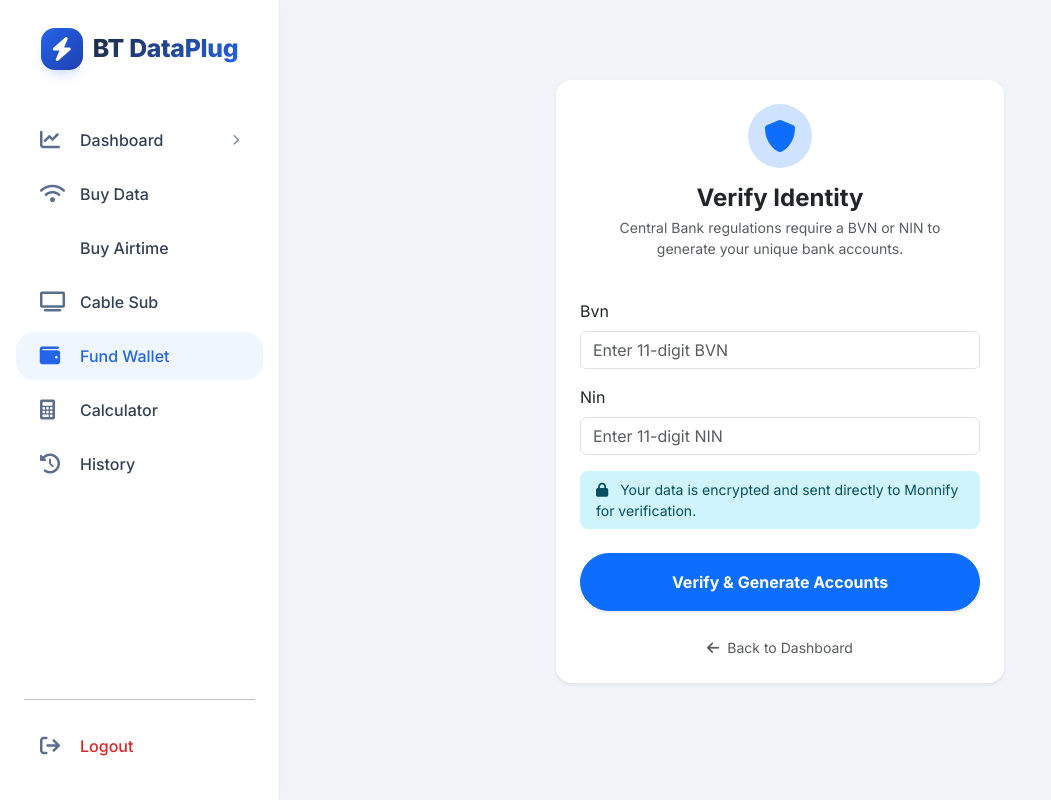
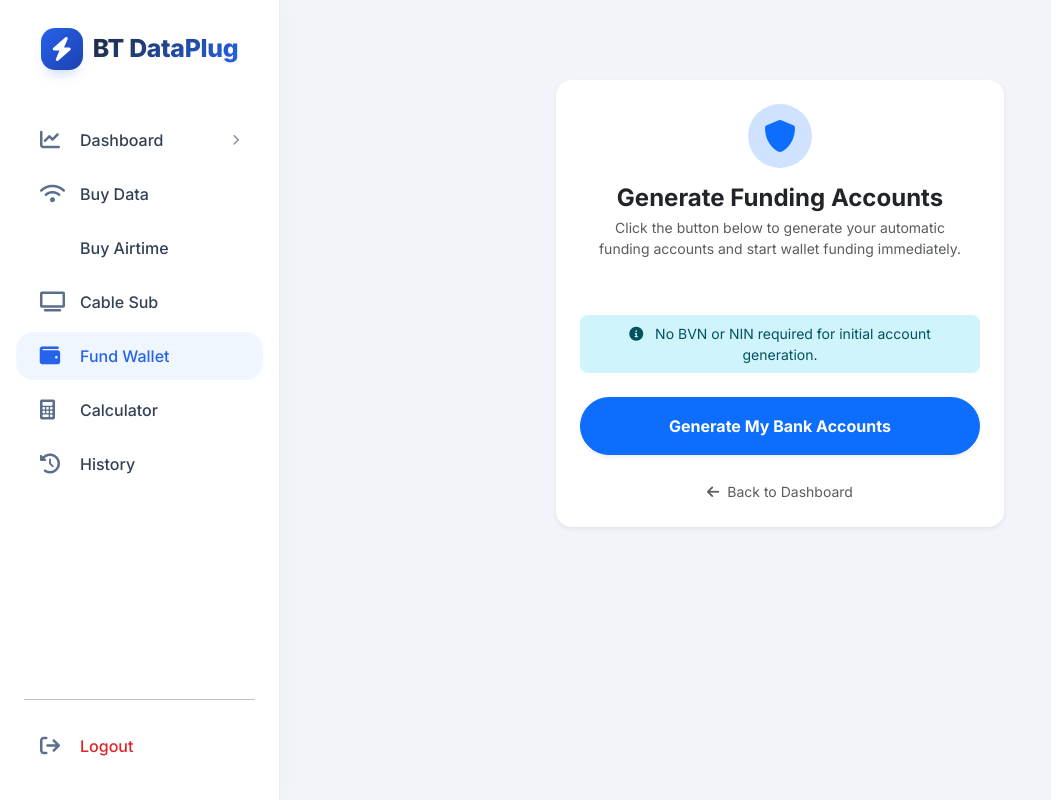
Before and after one commit to Yusuf-Babagana/bt-dataplug, a Django app: page /complete-kyc/ in a window 1280 px wide. Shown: the whole page, without its empty margins (0-1051 px from the left). Run offline with Django 5.2, Linux system fonts and the light colour scheme; the visitor is signed in with stand-in values (Sample User, id 1); some libraries are stand-ins or nearby versions.

```diff
--- a/vtu_app/services.py
+++ b/vtu_app/services.py
@@ -164,35 +164,28 @@ class MonnifyService:
             error_msg = res_data.get('responseMessage', 'Unauthorized')
             raise Exception(f"Monnify says: {error_msg} (Code: {response.status_code})")
 
-    def reserve_account(self, user, bvn=None, nin=None):
-        """Creates a dedicated bank account for a user"""
+    def reserve_account(self, user):
+        """Creates a Tier 1 bank account using only basic info"""
         token = self.get_auth_token()
         url = f"{self.base_url}/api/v2/bank-transfer/reserved-accounts"
         headers = {'Authorization': f'Bearer {token}'}
 
-        # Handle blank names
-        full_name = f"{user.first_name} {user.last_name}".strip()
-        if not full_name:
-            full_name = user.username
-
-        # Handle blank email (Monnify requires this!)
+        # Handle names and fallback
+        full_name = f"{user.first_name} {user.last_name}".strip() or user.username
         email = user.email if user.email else f"{user.username}@btdataplug.com"
 
         data = {
             "accountReference": f"REF-{user.id}",
-            "accountName": full_name,
+            "accountName": f"BT-{full_name}", # Distinctive identifier
             "currencyCode": "NGN",
             "contractCode": self.contract_code,
             "customerEmail": email,
             "customerName": full_name,
             "getAllAvailableBanks": True
+            # BVN and NIN removed for Tier 1 creation
         }
 
-        # Add BVN or NIN to the request if provided
-        if bvn: data["bvn"] = bvn
-        if nin: data["nin"] = nin
-
-        # Debug: log exactly what we're sending
+        # Debug: log payload
         print(f"[Monnify] Payload being sent: {data}")
 
         response = requests.post(url, json=data, headers=headers, timeout=20)
--- a/vtu_app/templates/vtu_app/kyc.html
+++ b/vtu_app/templates/vtu_app/kyc.html
@@ -9,20 +9,19 @@
                 <div class="bg-primary-subtle text-primary rounded-circle d-inline-flex align-items-center justify-content-center mb-3" style="width: 64px; height: 64px;">
                     <i class="fa fa-shield-alt fa-2x"></i>
                 </div>
-                <h4 class="fw-bold text-dark mb-1">Verify Identity</h4>
-                <p class="text-muted small px-3">Central Bank regulations require a BVN or NIN to generate your unique bank accounts.</p>
+                <h4 class="fw-bold text-dark mb-1">Generate Funding Accounts</h4>
+                <p class="text-muted small px-3">Click the button below to generate your automatic funding accounts and start wallet funding immediately.</p>
             </div>
 
             <form method="POST">
                 {% csrf_token %}
-                {{ form|crispy }}
 
-                <div class="alert alert-info border-0 shadow-none bg-info-subtle small py-2 rounded-3 mt-3">
-                    <i class="fa fa-lock me-2"></i> Your data is encrypted and sent directly to Monnify for verification.
+                <div class="alert alert-info border-0 shadow-none bg-info-subtle small py-2 rounded-3 mt-3 text-center">
+                    <i class="fa fa-info-circle me-2"></i> No BVN or NIN required for initial account generation.
                 </div>
 
                 <button type="submit" class="btn btn-primary w-100 py-3 fw-bold rounded-pill shadow-sm mt-2">
-                    Verify & Generate Accounts
+                    Generate My Bank Accounts
                 </button>
 
                 <div class="text-center mt-4">
--- a/vtu_app/views.py
+++ b/vtu_app/views.py
@@ -7,7 +7,7 @@ from django.contrib.auth import login
 from django.contrib import messages
 from django.db import transaction
 from .services import ClubKonnectService, MonnifyService
-from .forms import DataPurchaseForm, KYCForm
+from .forms import DataPurchaseForm
 from .models import DataPlan, Transaction as TxModel, CablePlan
 import json
 from decimal import Decimal, InvalidOperation
@@ -25,6 +25,18 @@ def register(request):
         form = UserCreationForm(request.POST)
         if form.is_valid():
             user = form.save()
+
+            # AUTOMATIC ACCOUNT GENERATION
+            try:
+                service = MonnifyService()
+                response = service.reserve_account(user)
+                if response.get('requestSuccessful'):
+                    profile = user.profile
+                    profile.bank_accounts = response['responseBody']['accounts']
+                    profile.save()
+            except Exception as e:
+                print(f"[Auto-Account] Failed for {user.username}: {str(e)}")
+
             login(request, user)
             return redirect('dashboard')
     else:
@@ -149,32 +161,23 @@ def complete_kyc(request):
         return redirect('login')
 
     if request.method == 'POST':
-        form = KYCForm(request.POST)
-        if form.is_valid():
-            bvn = form.cleaned_data.get('bvn')
-            nin = form.cleaned_data.get('nin')
+        service = MonnifyService()
+        try:
+            response = service.reserve_account(request.user)
 
-            service = MonnifyService()
-            try:
-                response = service.reserve_account(request.user, bvn=bvn, nin=nin)
+            if response.get('requestSuccessful'):
+                profile = request.user.profile
+                profile.bank_accounts = response['responseBody']['accounts']
+                profile.kyc_verified = True # Mark as basic verified
+                profile.save()
+                messages.success(request, "Bank accounts generated successfully!")
+                return redirect('dashboard')
+            else:
+                messages.error(request, f"Monnify error: {response.get('responseMessage')}")
+        except Exception as e:
+            messages.error(request, f"System error: {str(e)}")
 
-                if response.get('requestSuccessful'):
-                    profile = request.user.profile
-                    profile.bank_accounts = response['responseBody']['accounts']
-                    profile.bvn = bvn
-                    profile.nin = nin
-                    profile.kyc_verified = True
-                    profile.save()
-                    messages.success(request, "KYC Completed! Bank accounts generated.")
-                    return redirect('dashboard')
-                else:
-                    messages.error(request, f"Monnify Refused: {response.get('responseMessage')}")
-            except Exception as e:
-                messages.error(request, f"System Error: {str(e)}")
-    else:
-        form = KYCForm()
-
-    return render(request, 'vtu_app/kyc.html', {'form': form})
+    return render(request, 'vtu_app/kyc.html')
 
 
 def receipt(request, tx_id):
```
Also changed, not shown: vtu_app/templates/vtu_app/dashboard.html (+3 -4 lines).
